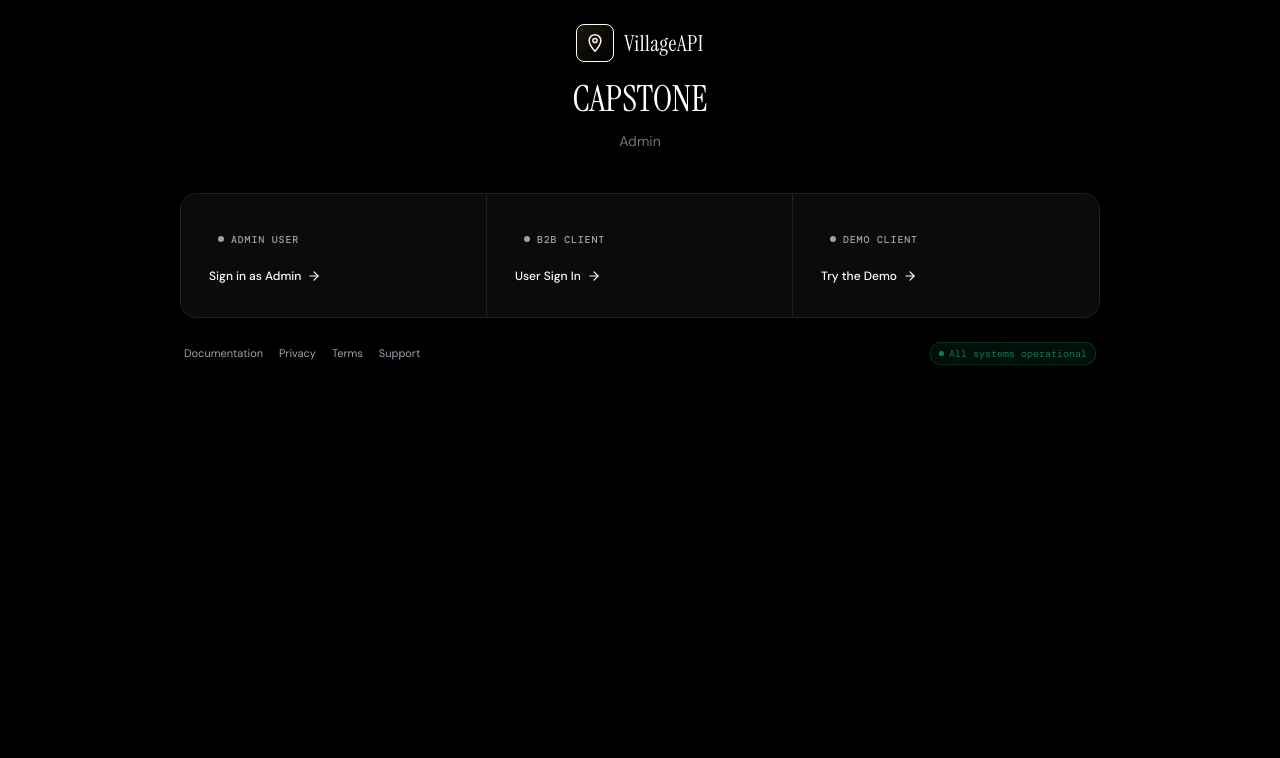
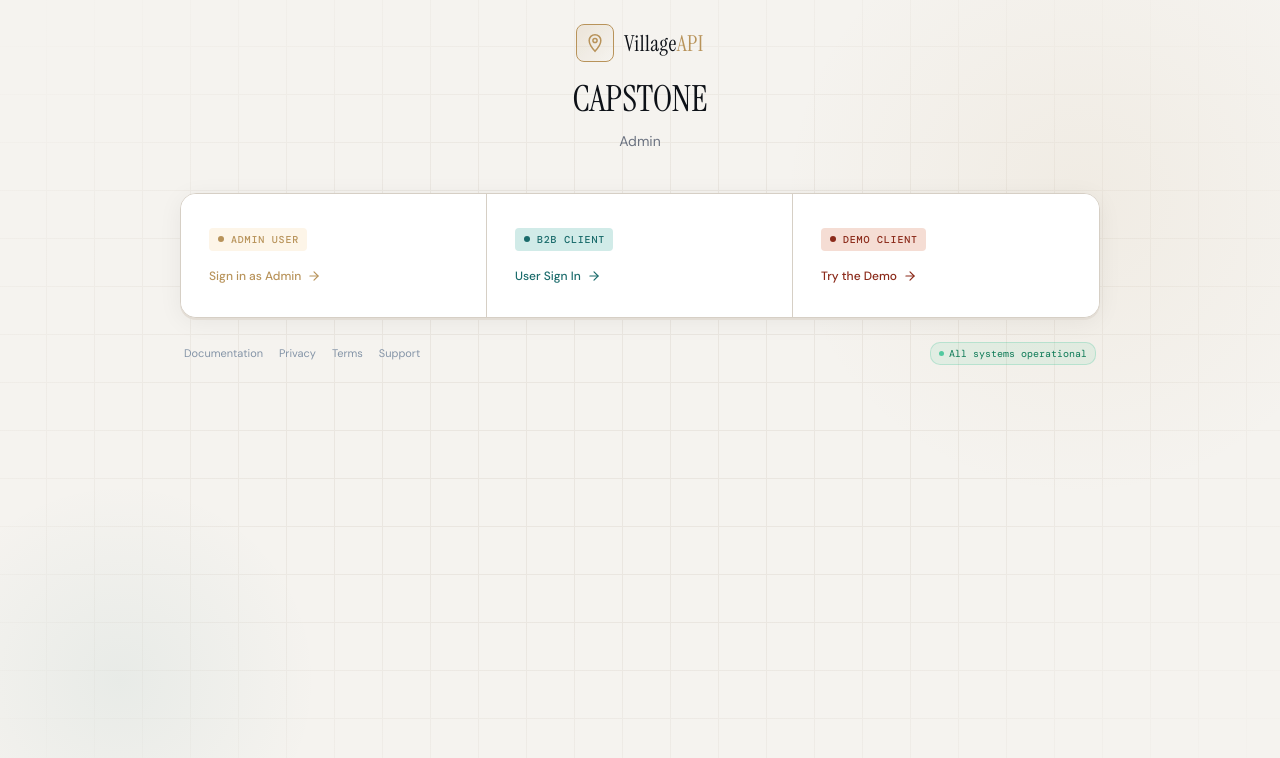
Before and after one commit to Dileep2505/Capstone, a React (Vite) app in the folder all-india-villages-api/apps/frontend/: page / in a window 1280 px wide. Shown: the top 758 px of the page. Built offline with nearby package versions, Linux system fonts and the light colour scheme; no server answers.

Commit message:
Revert BW theme: set login background white, text black

```diff
--- a/all-india-villages-api/apps/frontend/src/index.css
+++ b/all-india-villages-api/apps/frontend/src/index.css
@@ -840,84 +840,3 @@ input {
     justify-content: center;
   }
 }
-
-/* Black & white theme overrides for the login page */
-.login-page--bw {
-  --paper: #000000;
-  --paper2: #0b0b0b;
-  --paper3: #0f0f0f;
-  --ink: #ffffff;
-  --ink2: #e5e7eb;
-  --ink3: #9ca3af;
-  --gold: #ffffff;
-  --gold2: #ffffff;
-  --gold3: #ffffff;
-  --teal: #ffffff;
-  --teal2: #ffffff;
-  --teal3: #ffffff;
-  --coral: #ffffff;
-  --coral2: #ffffff;
-  --coral3: #ffffff;
-  --border: #222222;
-}
-
-.login-page--bw .login-page__grid,
-.login-page--bw .login-page__vignette,
-.login-page--bw .login-page__accent {
-  opacity: 0.06;
-}
-
-.login-page--bw .login-page__portals,
-.login-page--bw .login-page__portal,
-.login-page--bw .login-page__modal,
-.login-page--bw .login-page__oauth-btn {
-  background: #0b0b0b;
-  color: var(--ink);
-  border-color: var(--border);
-  box-shadow: none;
-}
-
-.login-page--bw .login-page__portal:hover {
-  background: #111111;
-}
-
-.login-page--bw .login-page__tag--admin,
-.login-page--bw .login-page__tag--b2b,
-.login-page--bw .login-page__tag--demo {
-  background: transparent;
-  color: var(--ink3);
-}
-
-.login-page--bw .login-page__icon--admin,
-.login-page--bw .login-page__icon--b2b,
-.login-page--bw .login-page__icon--demo {
-  background: transparent;
-  border-color: var(--border);
-  color: var(--ink2);
-}
-
-.login-page--bw .login-page__field input {
-  background: #0b0b0b;
-  color: var(--ink);
-  border: 1px solid var(--border);
-}
-
-.login-page--bw .login-page__modal-top {
-  border-bottom-color: var(--border);
-}
-
-.login-page--bw .login-page__modal-footer {
-  background: #000;
-  border-top-color: var(--border);
-  color: var(--ink3);
-}
-
-/* Make submit button high-contrast in BW mode */
-.login-page--bw .login-page__submit {
-  background: var(--ink);
-  color: var(--paper);
-}
-
-.login-page--bw .login-page__submit[data-portal]::after {
-  background: linear-gradient(180deg, rgba(255,255,255,.06), transparent);
-}
--- a/all-india-villages-api/apps/frontend/src/pages/LoginPage.tsx
+++ b/all-india-villages-api/apps/frontend/src/pages/LoginPage.tsx
@@ -171,7 +171,7 @@ function LoginPage() {
     };
 
   return (
-    <div className="login-page login-page--bw">
+    <div className="login-page">
       <div className="login-page__bg" aria-hidden="true">
         <div className="login-page__grid" />
         <div className="login-page__vignette" />
```
